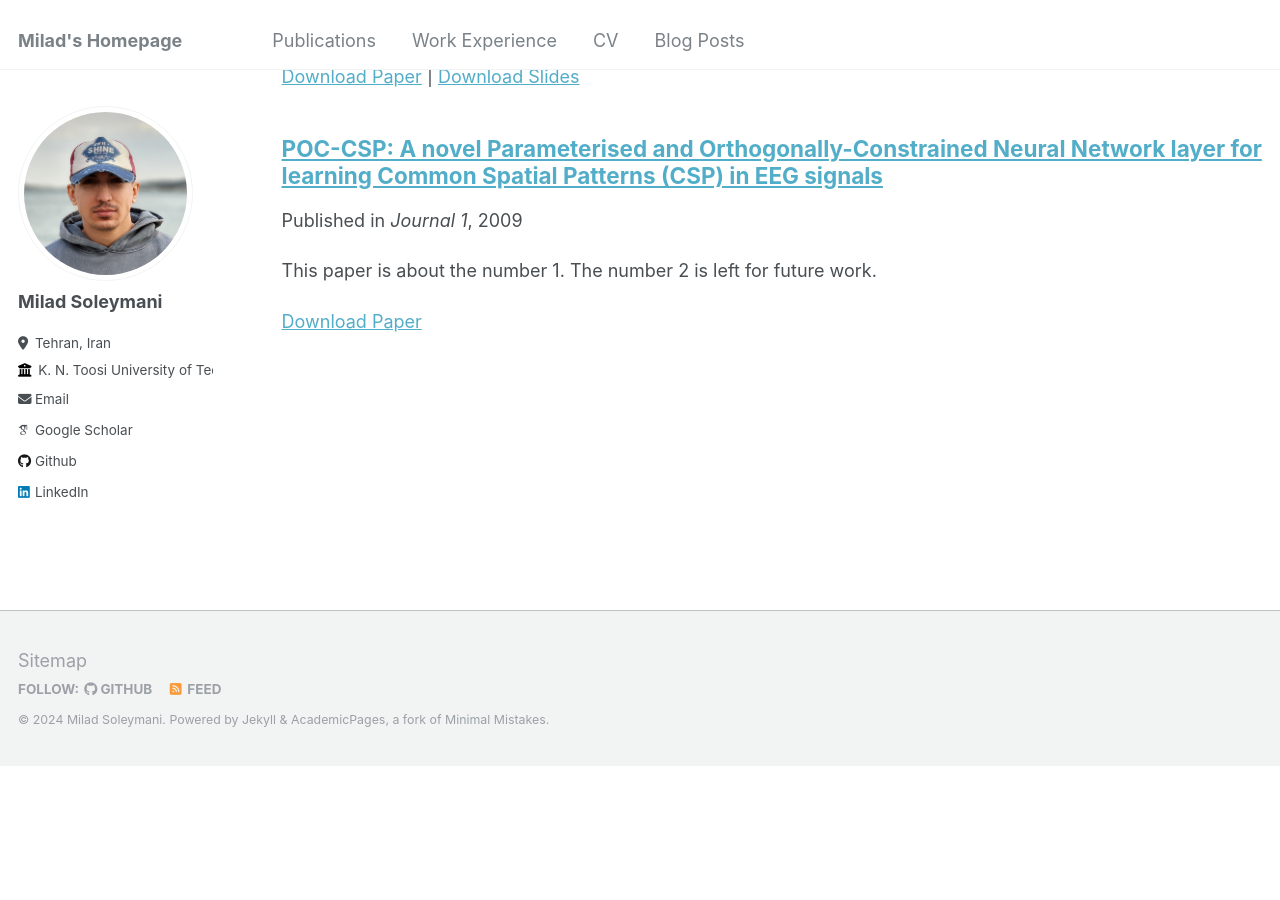
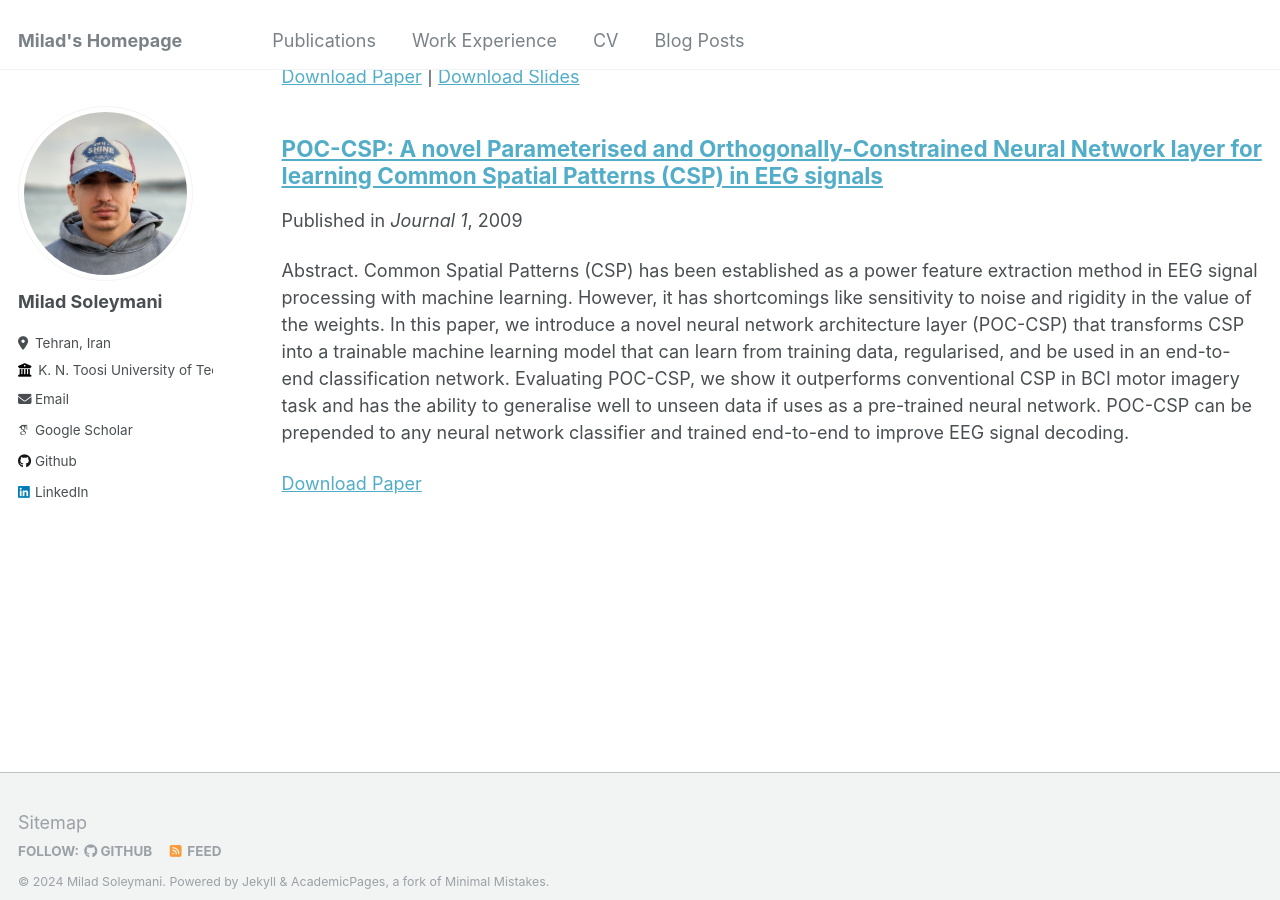
Before and after one commit to MiladSoleymani/Milad-Soleymani, a Jekyll site: the page built from _pages/publications.md, in a window 1280 px wide and 900 px high, scrolled down 575 px. Built offline with Jekyll 4.4.1, drawn with Linux system fonts in a browser that asks for light colours; some web fonts are replaced; before the commit the page ends 1340 px from its top, so only the background shows below that.

Commit message:
Update 2009-10-01-paper-title-number-1.md

```diff
--- a/_publications/2009-10-01-paper-title-number-1.md
+++ b/_publications/2009-10-01-paper-title-number-1.md
@@ -2,11 +2,11 @@
 title: "POC-CSP: A novel Parameterised and Orthogonally-Constrained Neural Network layer for learning Common Spatial Patterns (CSP) in EEG signals"
 collection: publications
 permalink: /publication/2009-10-01-paper-title-number-1
-excerpt: 'This paper is about the number 1. The number 2 is left for future work.'
+excerpt: 'Abstract. Common Spatial Patterns (CSP) has been established as a power feature extraction method in EEG signal processing with machine learning. However, it has shortcomings like sensitivity to noise and rigidity in the value of the weights. In this paper, we introduce a novel neural network architecture layer (POC-CSP) that transforms CSP into a trainable machine learning model that can learn from training data, regularised, and be used in an end-to-end classification network. Evaluating POC-CSP, we show it outperforms conventional CSP in BCI motor imagery task and has the ability to generalise well to unseen data if uses as a pre-trained neural network. POC-CSP can be prepended to any neural network classifier and trained end-to-end to improve EEG signal decoding.'
 date: 2009-10-01
 venue: 'Journal 1'
-slidesurl: 'http://academicpages.github.io/files/POC-CSP A novel Parameterised and Orthogonally-Constrained Neural Network layer for learning Common Spatial Patterns (CSP) in EEG signals.pdf'
-paperurl: 'http://academicpages.github.io/files/POC-CSP A novel Parameterised and Orthogonally-Constrained Neural Network layer for learning Common Spatial Patterns (CSP) in EEG signals.pdf'
+slidesurl: 'http://academicpages.github.io/files/POC-CSP.pdf'
+paperurl: 'http://academicpages.github.io/files/POC-CSP.pdf'
 ---
 
 The contents above will be part of a list of publications, if the user clicks the link for the publication than the contents of section will be rendered as a full page, allowing you to provide more information about the paper for the reader. When publications are displayed as a single page, the contents of the above "citation" field will automatically be included below this section in a smaller font.
```
